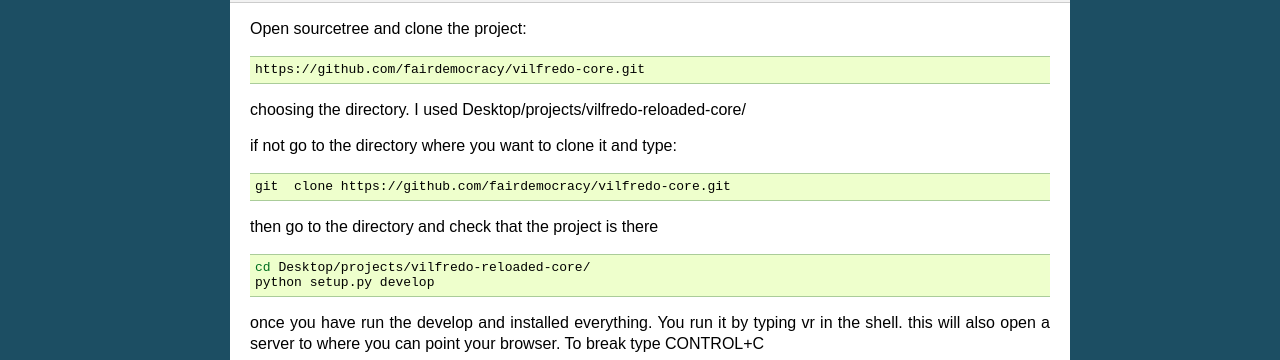
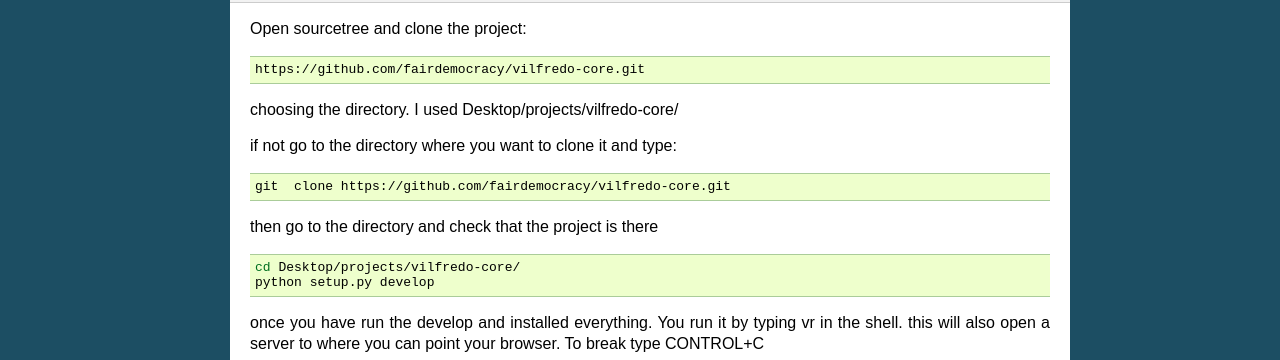
Before and after one commit to fairdemocracy/vilfredo-core, a Sphinx documentation site: the page built from docs/source/readme.rst, in a window 1280 px wide and 900 px high, scrolled down 2546 px. Shown: the part 256-616 px from the top of the window. Built offline with Sphinx 7.4.7, drawn with Linux system fonts in a browser that asks for light colours; pages that are not in the unit, such as notebooks, are missing from menus; some of the changed text lies outside the part shown.

Commit message:
Change vilfredo-reloaded-core to vilfredo-core in docs

```diff
--- a/docs/source/readme.rst
+++ b/docs/source/readme.rst
@@ -48,7 +48,7 @@
 Requirements
 ------------
 
-This guide assumes that you develop ``vilfredo-reloaded-core`` on a ``Debian/GNU
+This guide assumes that you develop ``vilfredo-core`` on a ``Debian/GNU
 Linux`` version ``Wheezy``.
 
 .. code:: sh
@@ -100,14 +100,14 @@
     mkdir vilfredo
     cd vilfredo
     git clone https://github.com/fairdemocracy/vilfredo-core.git
-    cd vilfredo-reloaded-core
+    cd vilfredo-core
     git checkout -b develop origin/develop
 
 
 Development
 -----------
 
-``vilfredo-reloaded-core`` is developed as a python packages.  The ``develop``
+``vilfredo-core`` is developed as a python packages.  The ``develop``
 command will download and install the requirements.
 
 .. code:: sh
@@ -120,7 +120,7 @@
 Testing
 -------
 
-``vilfredo-reloaded-core`` follow a strict testing procedure.  Before every
+``vilfredo-core`` follow a strict testing procedure.  Before every
 commit you must check that the test pass and that the source code respect the
 best practices defined by the ``python`` community.
 
@@ -200,7 +200,7 @@
 
 	https://github.com/fairdemocracy/vilfredo-core.git
 
-choosing the directory. I used Desktop/projects/vilfredo-reloaded-core/
+choosing the directory. I used Desktop/projects/vilfredo-core/
 
 if not go to the directory where you want to clone it and type:
 
@@ -212,7 +212,7 @@
 
 .. code:: sh
 
-    cd Desktop/projects/vilfredo-reloaded-core/
+    cd Desktop/projects/vilfredo-core/
     python setup.py develop
 
 once you have run the develop and installed everything. You run it by typing vr in the shell.
```
